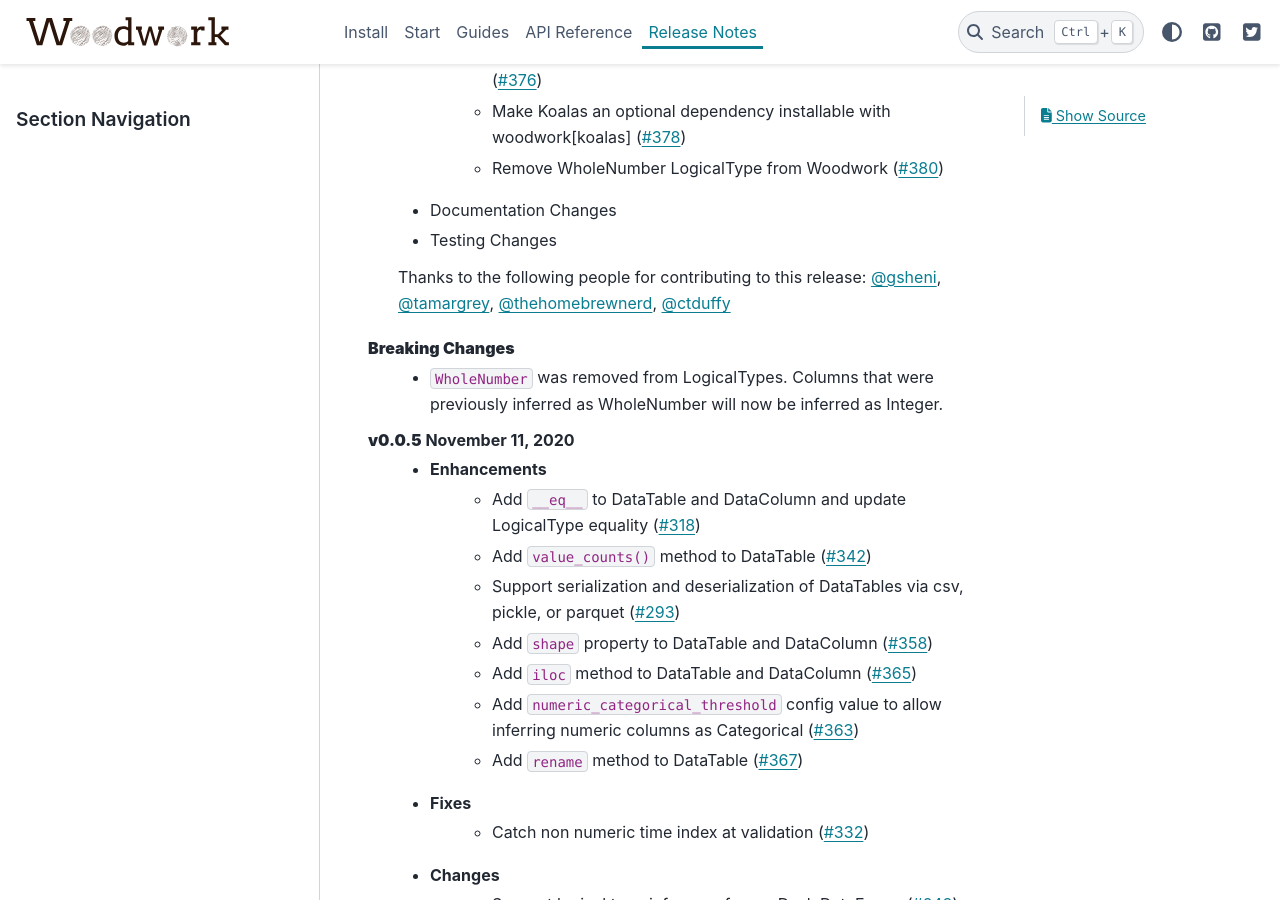
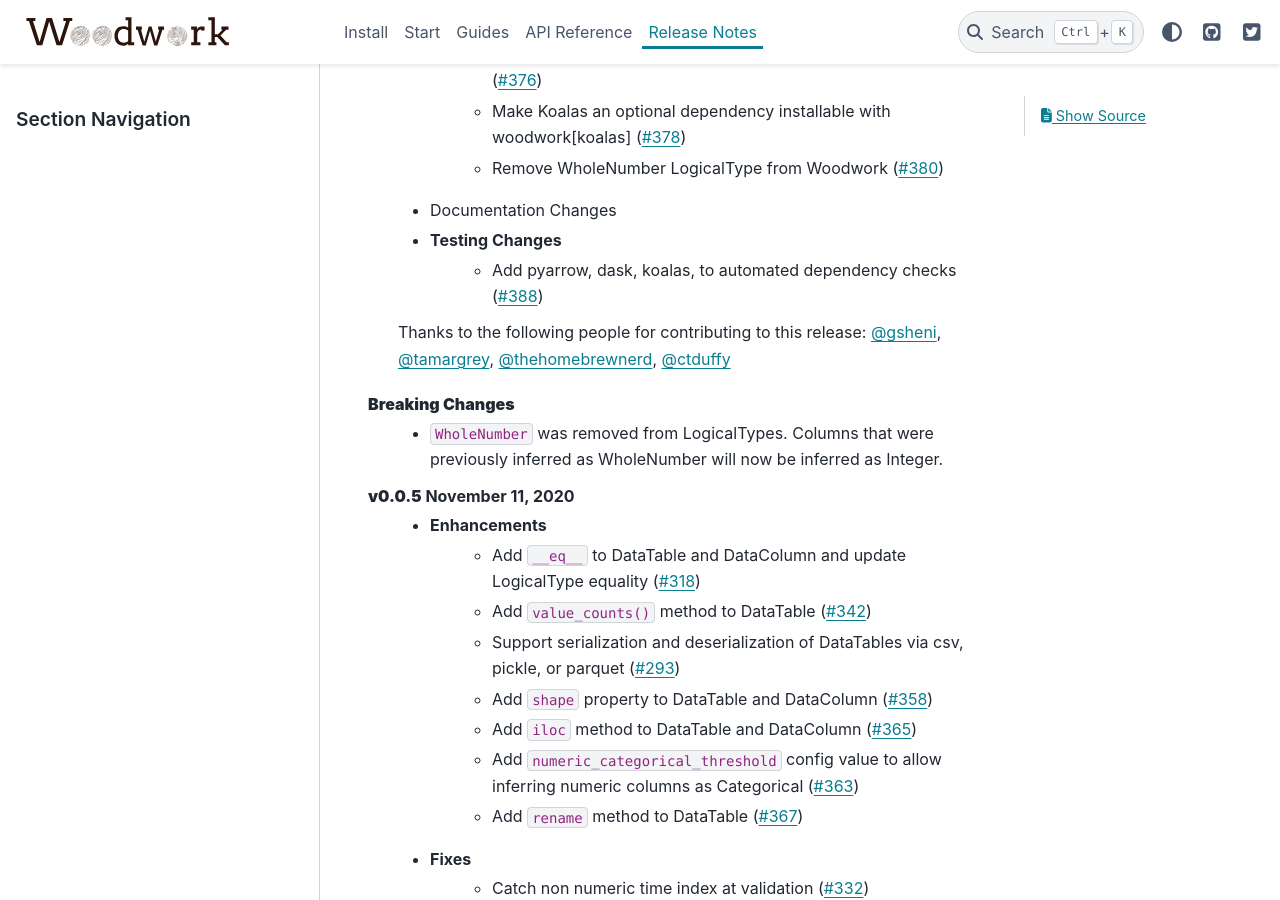
Before and after one commit to alteryx/woodwork, a Sphinx documentation site: the page built from docs/source/release_notes.rst, in a window 1280 px wide and 900 px high, scrolled down 458 px. Built offline with Sphinx 7.4.7 and the PyData theme 0.15.4, drawn with Linux system fonts in a browser that asks for light colours; comment, search, counter and statistics services are not loaded.

Commit message:
Update release_notes.rst

```diff
--- a/docs/source/release_notes.rst
+++ b/docs/source/release_notes.rst
@@ -15,6 +15,7 @@ Release Notes
         * Remove WholeNumber LogicalType from Woodwork (:pr:`380`)
     * Documentation Changes
     * Testing Changes
+        * Add pyarrow, dask, koalas, to automated dependency checks (:pr:`388`)
 
     Thanks to the following people for contributing to this release:
     :user:`gsheni`, :user:`tamargrey`, :user:`thehomebrewnerd`, :user:`ctduffy`
```
